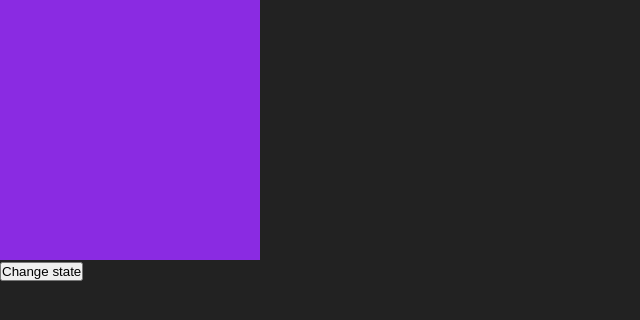
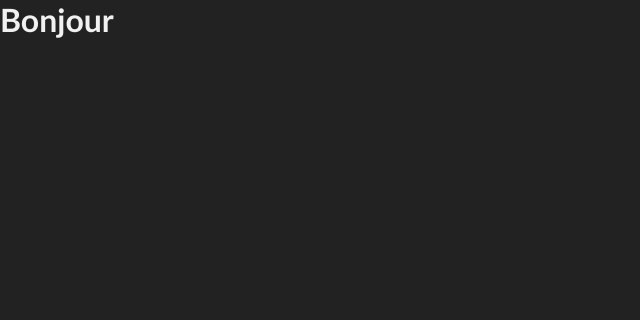
Before and after one commit to timtiph/mon-app, a React (Create React App) app: page / in a window 1280 px wide. Shown: the top 320 px of the page, without its empty margins (0-640 px from the left). Built offline with nearby package versions, Linux system fonts and the light colour scheme.

Commit message:
mise en place dossier/fichier

```diff
--- a/src/App.js
+++ b/src/App.js
@@ -1,26 +1,15 @@
-import { useState } from 'react';
+// import { useState } from 'react';
 // import Item from './Components/Item/item';
 
 
 function App() {
 
 
-  const [toggle, setToggle] = useState(true);
-
-  const changeState = () => {
-    setToggle(!toggle);
-  };
-
-
-
-
-  return (
-    <div className="App">
-       <div className={toggle ? "box animated" : "box"}></div>
-      <button onClick={changeState}>Change state</button>
-    </div>
-  );
-
+return (
+  <div className="App">
+    <h1>Bonjour</h1>
+  </div>
+);
 
 
 
```
